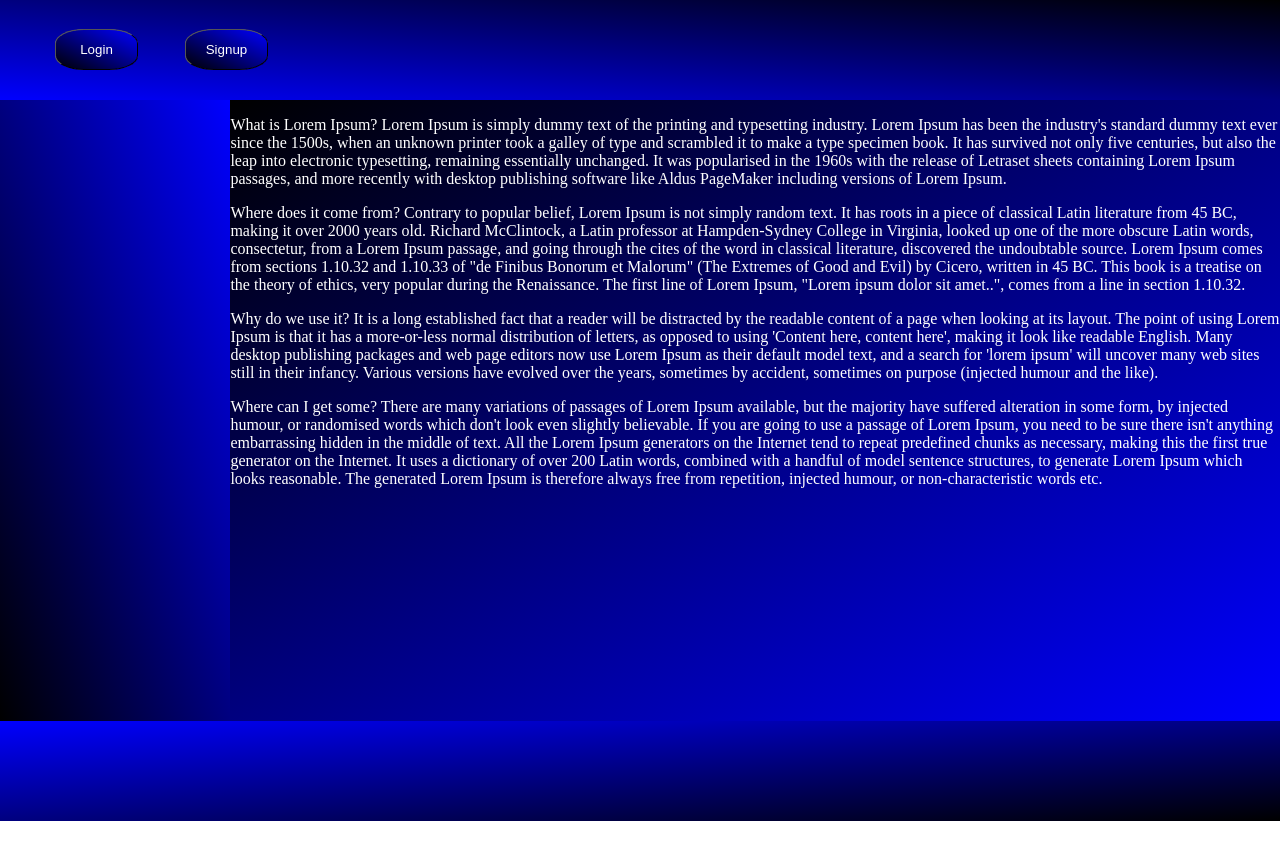
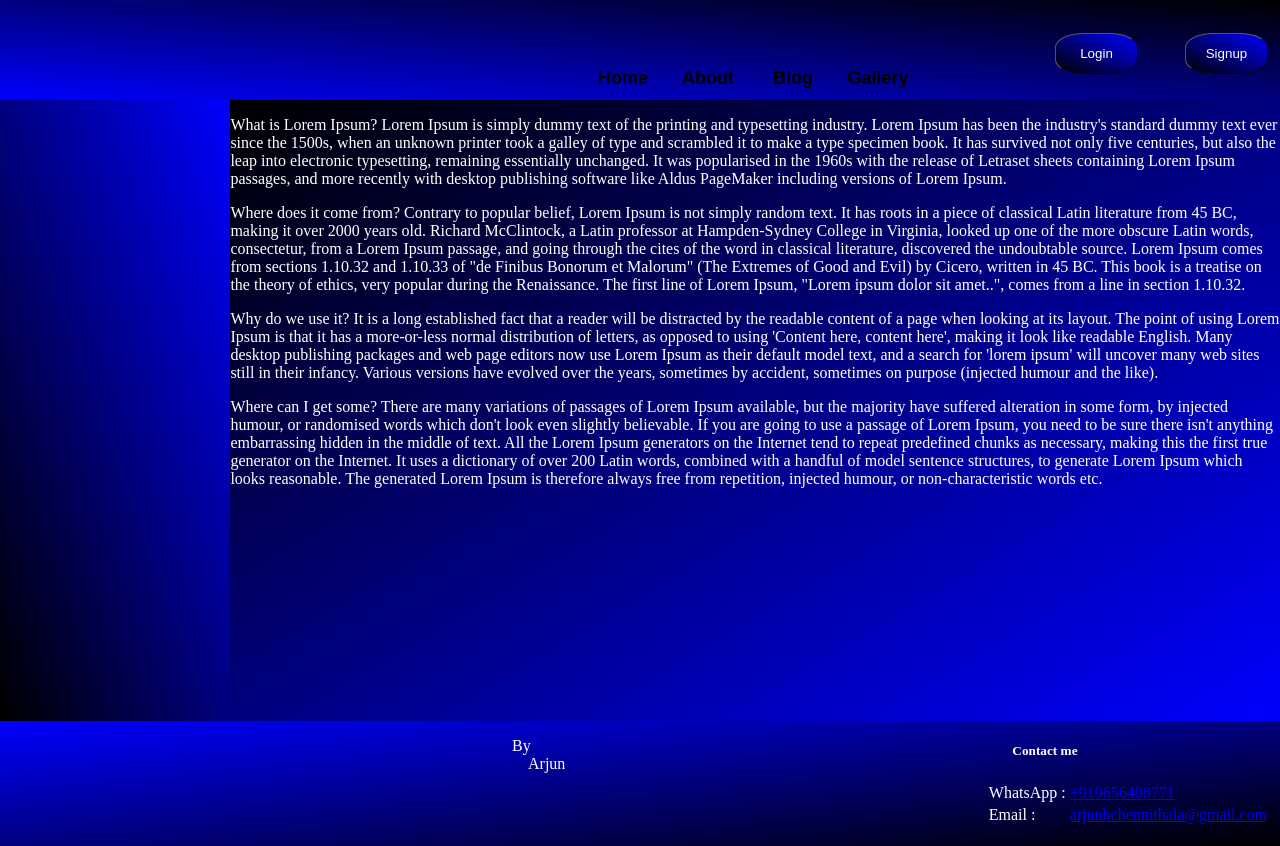
Before and after one commit to arjunbchennithala/samplesite, a plain HTML site: page index.html in a window 1280 px wide. Before the commit the page ends 821 px from the top, so only its background shows below. Drawn offline with Linux system fonts and the light colour scheme.

Commit message:
favicon added and totally modified

```diff
--- a/index.html
+++ b/index.html
@@ -5,11 +5,19 @@
 
 <!--- 543px <meta name="viewport" content="width=device-width, initial-scale=1.0">-->
     <link rel="stylesheet" href="style.css" type="text/css">
+    <link rel="shortcut icon" href="favicon.ico" type="image/x-icon">
     <title>Website</title>
 </head>
 <body>
     <div class="main-body">
         <div class="header">
+            <img class="image" src="favicon.ico" alt="ICON" width="85px">
+            <div class="nav">
+                <button class="btn-2">Home</button>
+                <button class="btn-2">About</button>
+                <button class="btn-2">Blog</button>
+                <button class="btn-2">Gallery</button>
+            </div>
             <div class="login-signup">
                 <button class="btn-1">Login</button>
                 <button class="btn-1">Signup</button>
@@ -48,7 +56,22 @@ There are many variations of passages of Lorem Ipsum available, but the majority
         </div>
         <!---<hr size="100px">-->
         <div class="footer">
-
+            <div class="logo">
+                <p><bold>By<br>&nbsp;&nbsp;&nbsp;&nbsp;Arjun</bold></p>
+            </div>
+            <div class="contact">
+                <h5>&nbsp;&nbsp;&nbsp;&nbsp;&nbsp;&nbsp;&nbsp;&nbsp;Contact me</h5>
+                <table>
+                    <tr>
+                        <td>WhatsApp : </td>
+                        <td><a href="https://wa.me/qr/5JD4PB4IKQWWO1">+919656408771</a></td>
+                    </tr>
+                    <tr>
+                        <td>Email : </td>
+                        <td><a href="mailto:arjunbchennithala@gmail.com">arjunbchennithala@gmail.com</a></td>
+                    </tr>
+                </table>
+            </div>
         </div>
     </div>
 </body>
--- a/style.css
+++ b/style.css
@@ -5,7 +5,7 @@ body{
     background-image: linear-gradient(to left bottom,black,blue);
     width: 100%;
     height: 100px;
-
+    float: right;
 }
 .left{
     background-image: linear-gradient(to right top,black,blue);
@@ -23,13 +23,16 @@ body{
 .footer{
     background-image: linear-gradient(to left top,black,blue);
     float: left;
-    height: 100px;
+    height: 125px;
     width: 100%;
+    color: white;
 }
 
 .login-signup{
-    padding-left: 12px;
-    padding-top: 29px;
+    padding-right: 12px;
+    padding-top: 18px;
+    float: right;
+    margin-top: -85px;
 }
 .btn-1{
     border-width: 1px;
@@ -48,3 +51,39 @@ body{
 .btn-1:active{
     background-image: linear-gradient(black,blue)
 }
+.logo{
+    float: left;
+    margin-left: 40%;
+}
+.contact{
+    float: right;
+    margin-right: 10px;
+}
+.nav{
+    margin-left: 585px;
+    padding-top: 56px;
+    margin-top: -94px;
+    width: 350px;
+}
+.btn-2{
+    transition: all 0.5s;
+    background-color: transparent;
+    border: none;
+    color: black;
+    font-weight: bold;
+    font-size: 18px;
+    margin-left: -5px;
+    padding: 11px;
+    width: 86px;
+}
+.btn-2:hover{
+    transition: 0.5s;
+    background-image: linear-gradient(to bottom,#0000aa,#000066);
+}
+.btn-2:active{
+    background-image: linear-gradient(to bottom,#000066,#0000aa);
+}
+.image{
+    margin-left: 39px;
+    margin-top: 6px;
+}
```
Also changed, not shown: favicon.ico (added).
